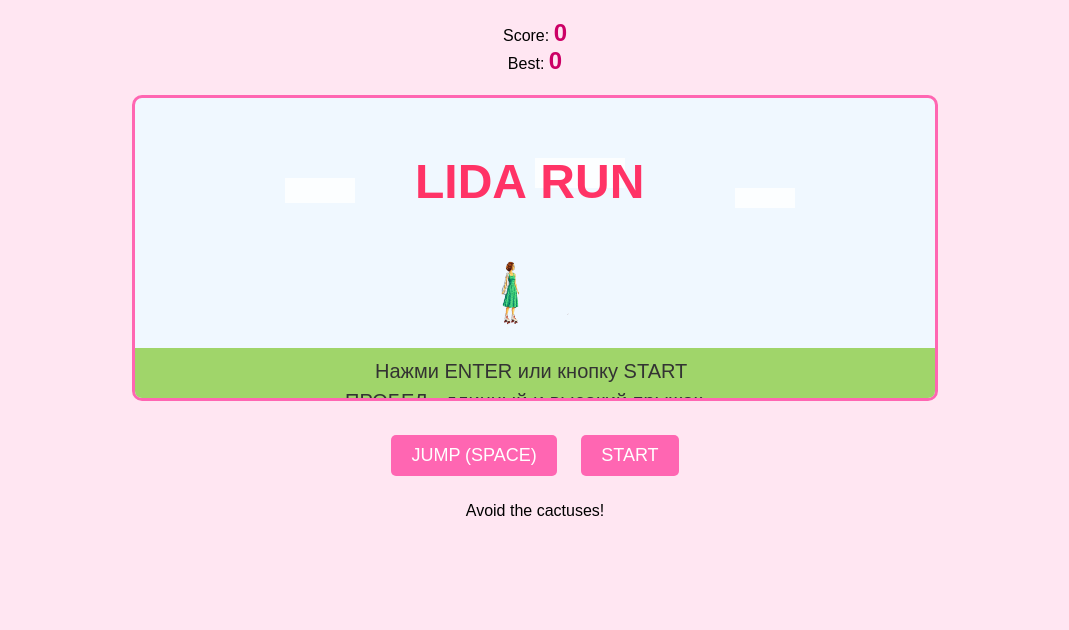
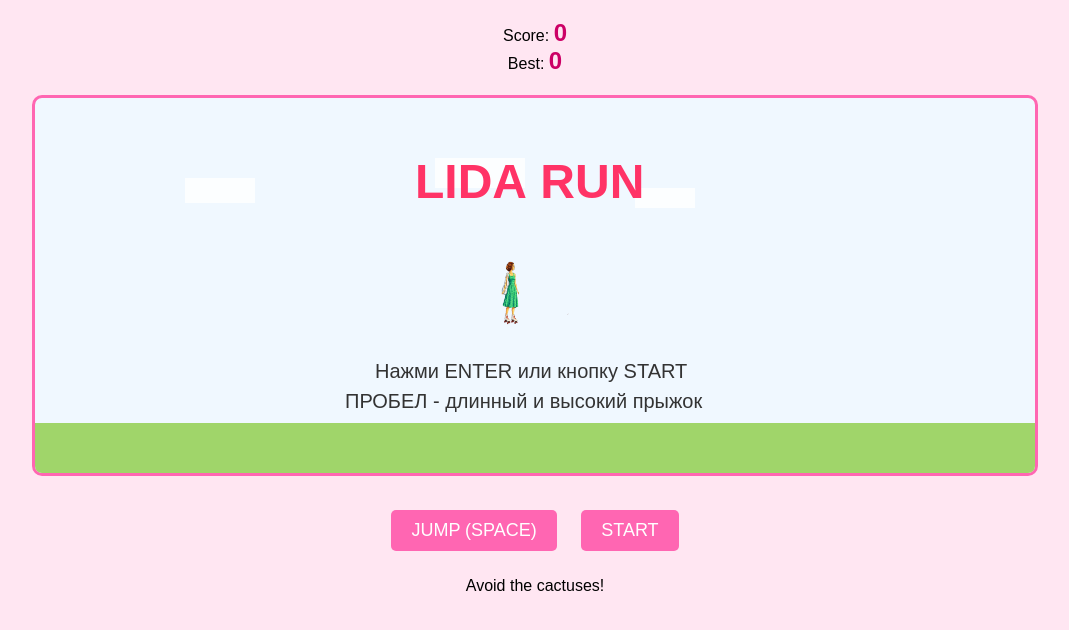
Before and after one commit to asianmf808/lida-run-game, a plain HTML site: page index.html in a window 1280 px wide. Shown: the part 62-692 px from the top of the page, without its empty margins (105-1174 px from the left). Drawn offline with Linux system fonts and the light colour scheme.

Commit message:
Update index.html

```diff
--- a/index.html
+++ b/index.html
@@ -9,7 +9,7 @@
     <div>Score: <span id="score">0</span></div>
     <div>Best: <span id="best">0</span></div>
 
-    <canvas id="game" width="800" height="300"></canvas>
+    <canvas id="game" width="1000" height="375"></canvas>
 
     <div>
         <button onclick="jump()">JUMP (SPACE)</button>
```
